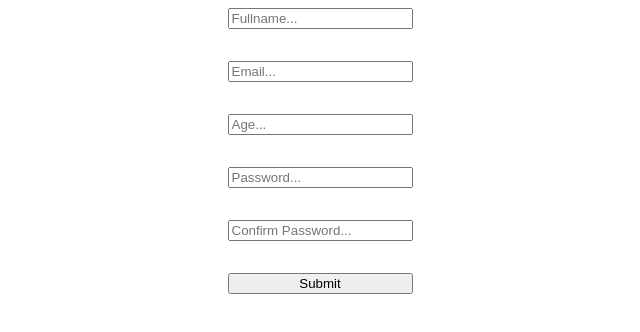
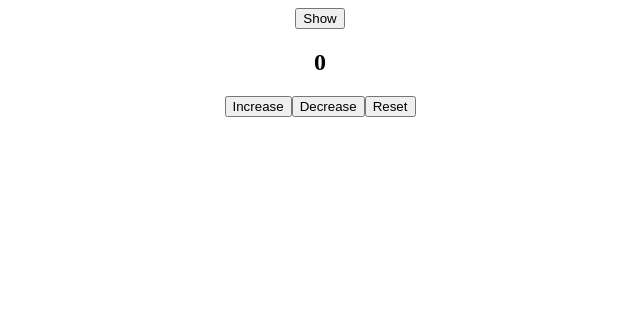
Before and after one commit to abdulhannan13300/ReactJS, a React (Create React App) app: page / in a window 1280 px wide. Shown: the top 332 px of the page, without its empty margins (320-960 px from the left). Built offline with nearby package versions, Linux system fonts and the light colour scheme.

Commit message:
Add files via upload

```diff
--- a/src/App.css
+++ b/src/App.css
@@ -2,6 +2,7 @@
   display: flex;
   flex-direction: column;
   align-items: center;
+  text-align: center;
 
 }
 .App-logo {
--- a/src/App.js
+++ b/src/App.js
@@ -1,11 +1,26 @@
 import './App.css';
-import { Form } from './Form'
+import { useCount } from './useCount';
+import { useToogle } from './useToogle';
+
 
 function App() {
+  const [isVisible, toogle] = useToogle()
+  const {count, increase,decrease,reset} = useCount()
 
   return (
     <div className="App">
-      <Form />
+      <div>
+        <button onClick={toogle}>
+            {isVisible ? "Hide" : "Show"}
+        </button>
+        {isVisible && <h1> Hidden Text </h1>}
+      </div>
+      <div>
+        <h2>{count}</h2>
+        <button onClick={increase}>Increase</button>
+        <button onClick={decrease}>Decrease</button>
+        <button onClick={reset}>Reset</button>
+      </div>
     </div>
   );
 }
--- /dev/null
+++ b/src/useCount.js
@@ -0,0 +1,18 @@
+import { useState } from "react"
+
+
+export const useCount = () => {
+    const [count, setCount] = useState(0);
+
+    const increase = () => {
+        setCount((prev) => prev + 1)
+    }
+    const decrease = () => {
+        setCount((prev) => prev - 1)
+    }
+    const reset = () => {
+        setCount(0)
+    }
+
+    return { count, increase, decrease, reset}
+}
--- /dev/null
+++ b/src/useToogle.js
@@ -0,0 +1,11 @@
+import { useState } from "react"
+
+export const useToogle = (initial = false) => {
+    const [state, setState] = useState(initial)
+
+    const toogle = () => {
+        setState((temp) => !temp)
+    }
+
+    return [state, toogle];
+}
```
